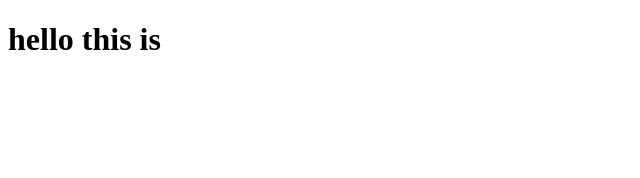
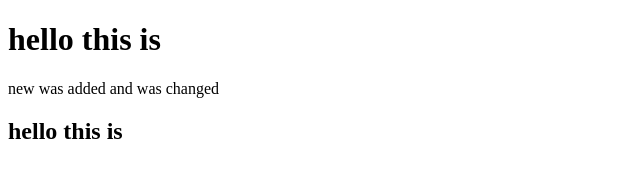
Before and after one commit to aryal05/codes, a plain HTML site: page next.html in a window 1280 px wide. Shown: the whole page, without its empty margins (0-640 px from the left). Drawn offline with Linux system fonts and the light colour scheme.

Commit message:
work done

```diff
--- a/next.html
+++ b/next.html
@@ -8,6 +8,9 @@
 <body>
     <h1>
         hello this is
-    </h1>
+    </h1> <p>new was added and was changed
+
+    </p>
+    <h2>hello this is</h2>
 </body>
 </html>
```
